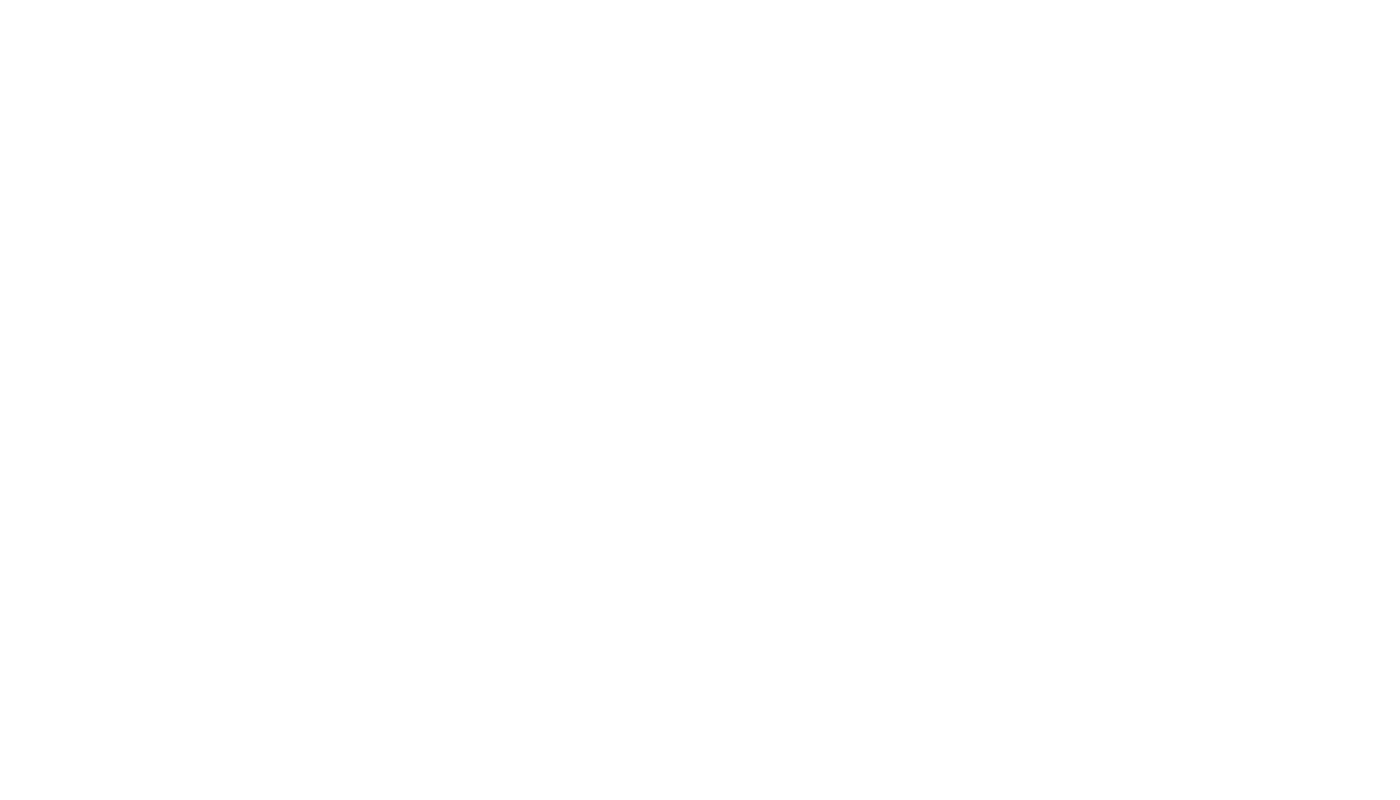
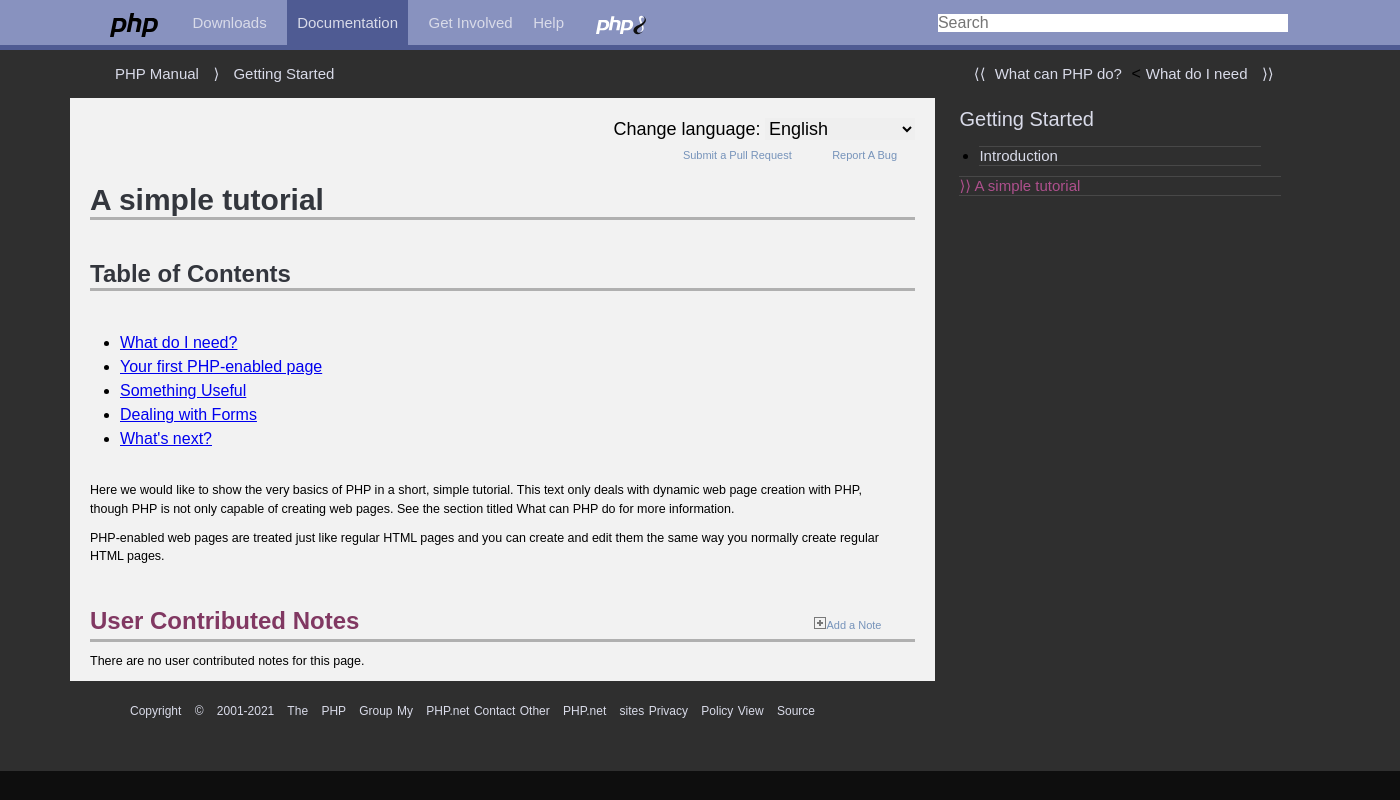
Before and after one commit to Anthony-0801/college-works, a PHP site: page / in a window 1400 px wide. Before the commit the page is empty. Run offline with PHP 8.4, Linux system fonts and the light colour scheme.

Commit message:
finishing php documentation

```diff
--- a/OJT/CSS/php-documentation/index.html
+++ b/OJT/CSS/php-documentation/index.html
@@ -9,5 +9,108 @@
 </head>
 <body>
 
+    <main>
+        <header>
+            <img src="images/logo_php.svg" alt="PHP Logo" id="logo">
+            <ol>
+                <li><a href="#">Downloads</a></li>
+                <li><a href="#" id="marked">Documentation</a></li>
+                <li><a href="#">Get Involved</a></li>
+                <li><a href="#">Help</a></li>
+            </ol>
+            <img src="images/logo_php8.svg" alt="PHP Logo">
+
+            <form class="left-box">
+                <input type="search" placeholder="Search">
+            </form>
+        </header>
+
+        <nav>
+            <ul>
+                <li><a href="#">PHP Manual</a></li>
+                <span> &RightAngleBracket; </span>
+                <li><a href="#">Getting Started</a></li>
+            </ul>
+
+            <ul class="left-box">
+                <li><a href="#"><span>&LeftAngleBracket;&LeftAngleBracket;
+                </span> What can PHP do?</a></li>
+                <<a href="#">What do I need</a>
+                <span>&RightAngleBracket;&RightAngleBracket;</span>
+            </ul>
+        </nav>
+
+
+        <article>
+            <section class="box">
+
+                <label for="lang">Change language:</label>
+                <select name="lang" id="lang">
+                    <option value="eng" selected>English</option>
+                    <option value="jap">Japanese</option>
+                    <option value="rus">Russian</option>
+                </select>
+
+                <ol>
+                    <li><a href="#">Submit a Pull Request</a></li>
+                    <li><a href="#">Report A Bug</a></li>
+                </ol>
+            </section>
+
+            <section class="main-box">
+                <h1>A simple tutorial</h1>
+                <h2>Table of Contents</h2>
+
+                <ul>
+                    <li><a href="#">What do I need?</a></li>
+                    <li><a href="#">Your first PHP-enabled page</a></li>
+                    <li><a href="#">Something Useful</a></li>
+                    <li><a href="#">Dealing with Forms</a></li>
+                    <li><a href="#">What's next?</a></li>
+                </ul>
+
+                <p>
+                    Here we would like to show the very basics of PHP in a short, simple tutorial. This text only deals with dynamic web page creation with PHP,
+                    though PHP is not only capable of creating web pages. See the section titled <span>What can PHP do</span> for more information.
+                </p>
+
+                <p>
+                    PHP-enabled web pages are treated just like regular HTML pages and you can create and edit them the same way you normally create regular
+                    HTML pages.
+                </p>
+
+                <div class="footnotes">
+                    <h3 id="foot-title">User Contributed Notes</h3>
+                    <a href="#"><img src="images/add.png" alt="Add a Note">Add a Note</a>
+                </div>
+                <div class="divider"></div>
+                <p>There are no user contributed notes for this page.</p>
+            </section>
+        </article>
+
+        <section class="outsiderbox">
+            <h4>Getting Started</h4>
+            <ul>
+                <li><a href="#">Introduction</a></li>
+            </ul>
+
+            <ul id="special">
+                <li><a href="#">&RightAngleBracket;&RightAngleBracket; A simple tutorial</a></li>
+            </ul>
+        </section>
+
+        <footer>
+            <ul>
+                <li><a href="#">Copyright &copy; 2001-2021 The PHP Group</a></li>
+                <li><a href="#">My PHP.net</a></li>
+                <li><a href="#">Contact</a></li>
+                <li><a href="#">Other PHP.net sites</a></li>
+                <li><a href="#">Privacy Policy</a></li>
+                <li><a href="#">View Source</a></li>
+            </ul>
+        </footer>
+
+    </main>
+
 </body>
 </html>
--- a/OJT/CSS/php-documentation/styles.css
+++ b/OJT/CSS/php-documentation/styles.css
@@ -10,3 +10,241 @@
 	margin: 0;
     box-sizing: border-box;
 }
+
+body {
+    background-color: #0E0E0E;
+    font-family: 'Lato Bold', sans-serif;
+}
+
+main {
+    width: 1400px;
+    height: 0 auto;
+    margin: 0 auto;
+    background-color: #2F2F2F;
+}
+
+header {
+    width: 100%;
+    height: 50px;
+    background-color: #8892BF;
+    display: inline-block;
+    border-bottom: 5px solid #4F5B93;
+}
+
+header img {
+    width: 50px;
+    height: 50px;
+    display: inline-block;
+    vertical-align: top;
+    margin: 0 20px;
+}
+
+header img#logo {
+    margin-left: 110px;
+}
+
+header ol, header ol li {
+    display: inline-block;
+    margin: 7px 0;
+}
+
+header ol li a {
+    text-decoration: none;
+    color: #D9DBE9;
+    font-size: 15px;
+    font-weight: 200;
+    margin: 8px;
+}
+
+header ol li a#marked{
+    background-color: #4F5B93;
+    padding: 15px 10px;
+}
+
+.left-box, nav ul, nav ul li, .box ol li {
+    display: inline-block;
+}
+
+.left-box input {
+    width: 350px;
+    margin-right: 110px;
+    margin-left: 267px;
+}
+
+.left-box li {
+    margin-left: 400px;
+}
+
+nav {
+    display: inline-block;
+    width: 100%;
+    margin: 15px 0;
+}
+
+nav ul {
+    margin: 0 110px;
+}
+
+
+nav ul li a, nav span, nav ul a {
+    text-decoration: none;
+    color: #D9DBE9;
+    font-size: 15px;
+    font-weight: 200;
+    margin: 0 5px;
+}
+
+article {
+    display: inline-block;
+    background-color: #F2F2F2;
+    margin-left: 70px;
+}
+.box {
+    display: block;
+    width: 865px;
+    padding: 20px;
+    text-align: right;
+}
+
+.box {
+    display: block;
+}
+
+.box label, .box select {
+    font-size: 18px;
+}
+
+.box select {
+    width: 150px;
+}
+
+.box ol li {
+    margin: 5px 18px 0;
+}
+
+.box ol li a, .footnotes a {
+    font-size: 11px;
+    color: #7693BA;
+    text-decoration: none;
+}
+
+.main-box h1, .main-box h2 {
+    margin: 0 20px 40px;
+    border-bottom: 3px solid #B0B0B0;
+    font-family: 'Arial', sans-serif;
+    color: #33363D;
+}
+
+.main-box h1 {
+    font-size: 30px;
+    font-weight: bold;
+}
+
+.main-box h2 {
+    font-size: 24px;
+    font-weight: bold;
+}
+
+.main-box ul {
+    margin: 0 50px;
+    line-height: 1.5;
+    margin-bottom: 30px;
+}
+
+.main-box p {
+    font-size: 12.5px;
+    line-height: 1.5;
+    text-align: left;
+    margin: 10px 20px;
+    width: 800px;
+}
+
+#foot-title{
+    color: #813862;
+    display: inline-block;
+    vertical-align: 5px;
+    margin: 30px 20px 0;
+    font-size: 24px;
+    font-weight: bold;
+    width: 700px;
+}
+
+.footnotes {
+    display: inline-block;
+    width: 100%;
+    margin: 1px 0;
+}
+
+.footnotes a{
+    display: inline-block;
+    vertical-align: 5px;
+}
+
+.footnotes a img {
+    display: inline-block;
+    width: 12px;
+}
+
+.divider {
+    border-bottom: 3px solid #B0B0B0;
+    margin: 0 20px;
+}
+
+.outsiderbox {
+    display: inline-block;
+    width: 23%;
+    height: 100%;
+    margin: 10px 20px 400px;
+    vertical-align: top;
+}
+
+.outsiderbox h4 {
+    color: #D9DBE9;
+    font-size: 20px;
+    margin-bottom: 15px;
+}
+
+.outsiderbox ul {
+    margin: 0 20px;
+}
+
+.outsiderbox ul li {
+    margin: 10px 0;
+    border-bottom: 1px solid #484848;
+    border-top: 1px solid #484848;
+}
+
+.outsiderbox ul li a {
+    text-decoration: none;
+    color: #D9DBE9;
+    font-size: 15px;
+}
+
+.outsiderbox #special {
+    margin: 0;
+    list-style-type: none;
+}
+
+.outsiderbox #special li a {
+    color: #AE508D;
+}
+
+footer {
+    width: auto;
+    height: 70px;
+    display: inline-block;
+    margin-top: 20px;
+    margin-left: 130px;
+}
+
+footer ul li {
+    display: inline-block;
+}
+
+footer ul li a {
+    text-decoration: none;
+    color: #D9DBE9;
+    font-size: 12px;
+    margin: 20px 0 0;
+    word-spacing: 10px;
+}
```
